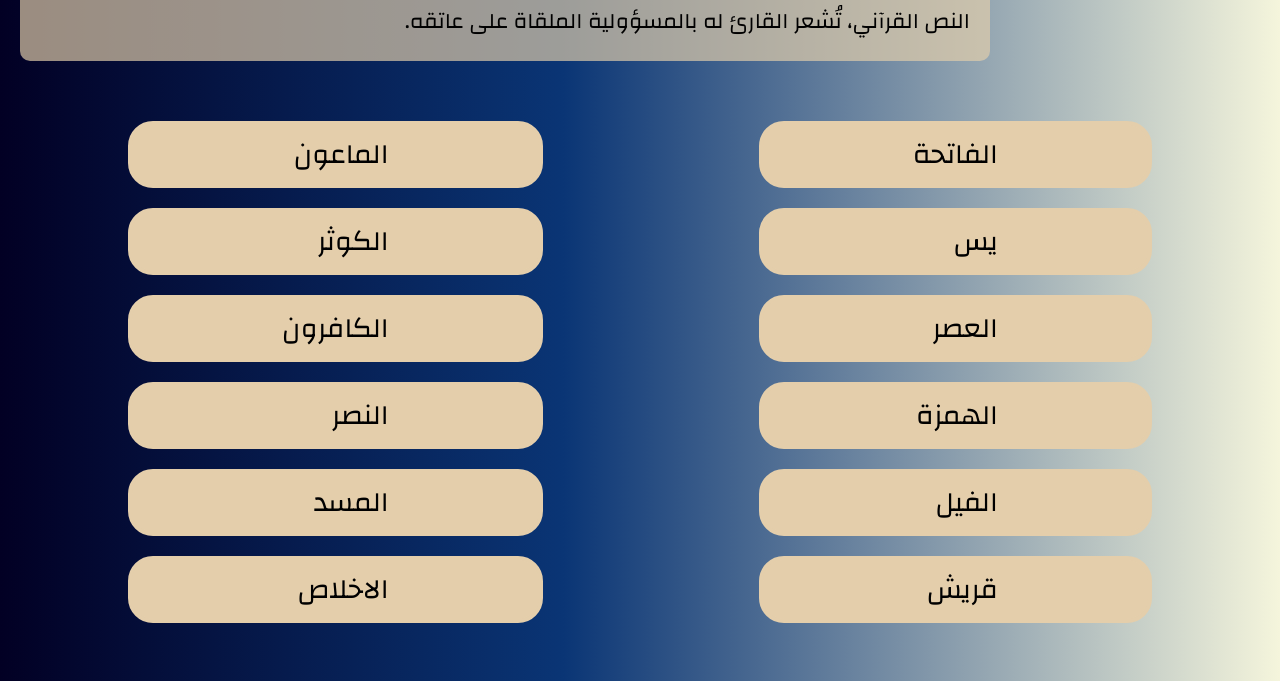
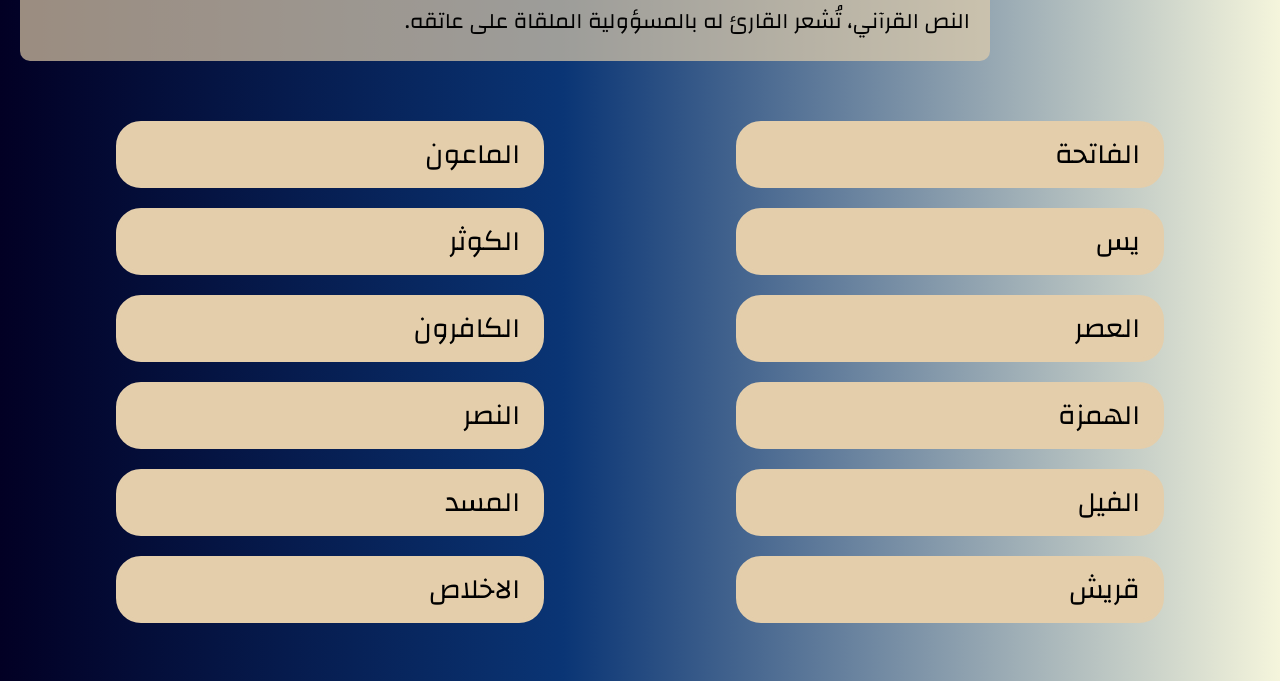
Before and after one commit to fatmaashraf1/Quraan-kareem-website, a plain HTML site: page elhussary/elhussary.html in a window 1280 px wide. Shown: the part 789-1470 px from the top of the page. Drawn offline with Linux system fonts and the light colour scheme.

Commit message:
Update stylesheet.css

```diff
--- a/elhussary/stylesheet.css
+++ b/elhussary/stylesheet.css
@@ -127,7 +127,8 @@
   border: 4px solid #e4ceab;
   background-color: #e4ceab;
   border-radius: 25px;
-    padding: 4px 150px;
+  padding: 4px 20px 4px 0;
+  width: 400px;
 }
 .soar-list li:hover {
   background: #e4ceabd7;
@@ -141,7 +142,6 @@
   color: black;
   font-size: 28px;
 }
-
   /* End of table */
 
   .elhussary-iframe {
```
Lines whose indentation alone changed are shown as unchanged.
